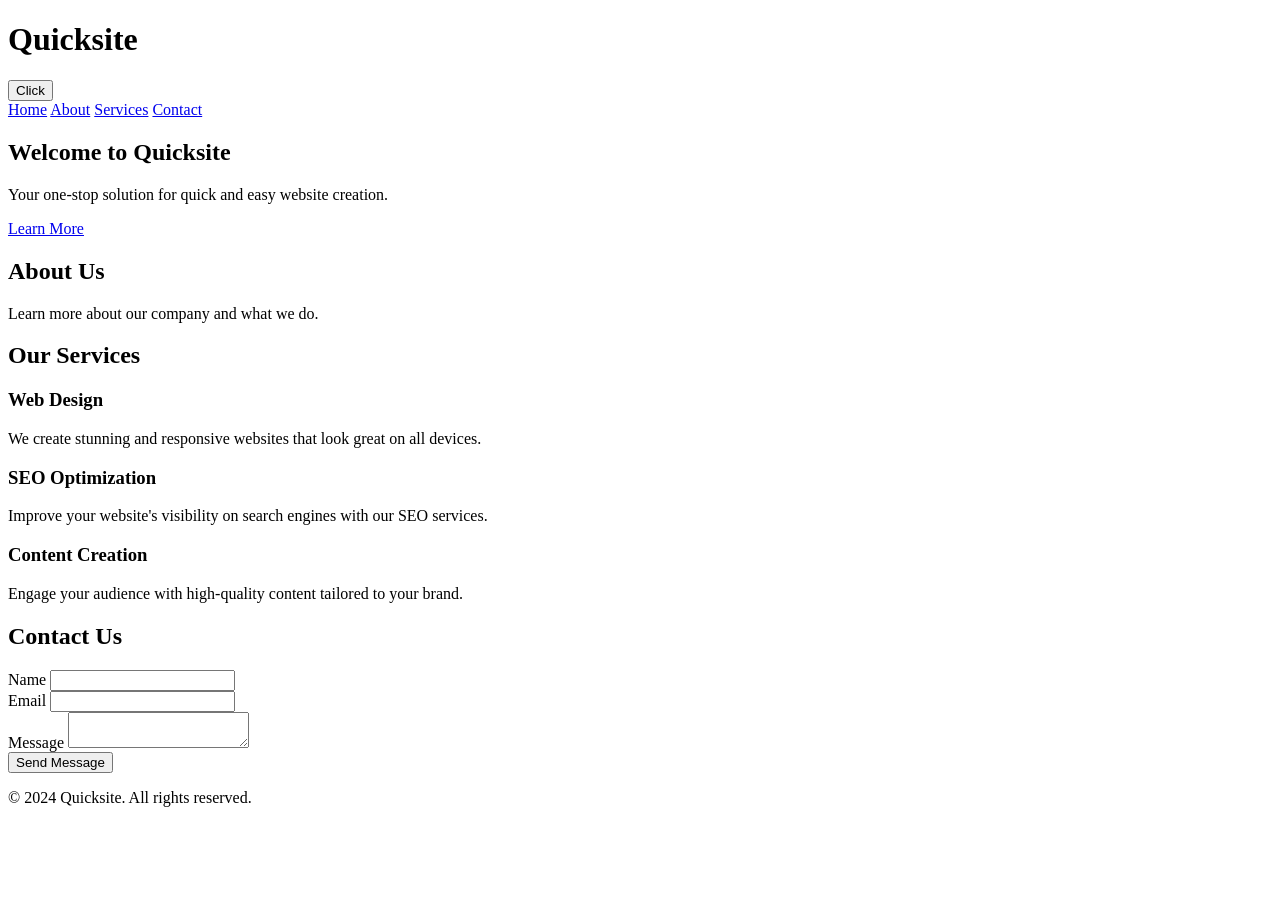
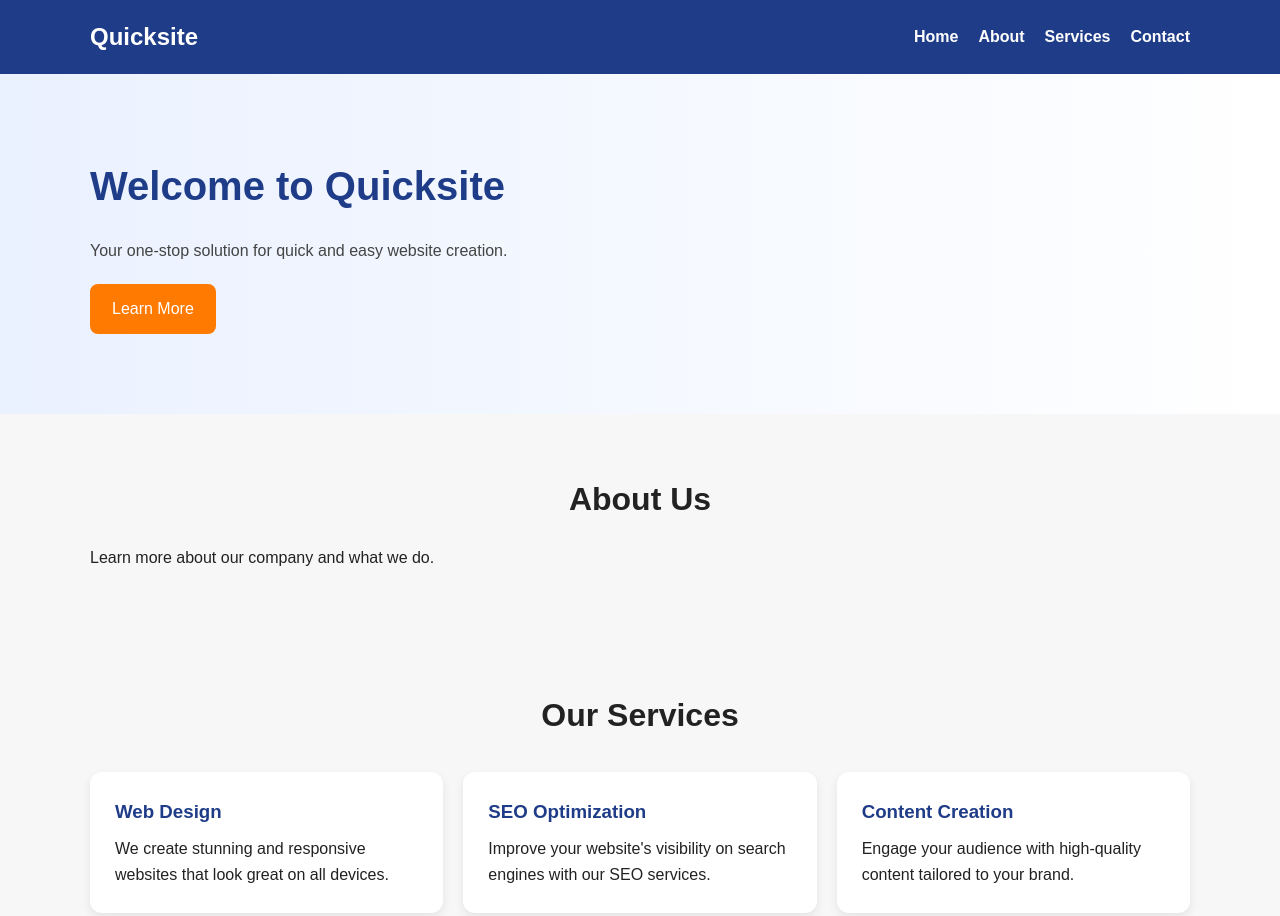
Before and after one commit to Clem-Bot/Web-practice, a plain HTML site: page index.html in a window 1280 px wide. Shown: the top 916 px of the page. Before the commit the page ends 823 px from the top, so only its background shows below. Drawn offline with Linux system fonts and the light colour scheme.

Commit message:
linked style.css file to index.html

```diff
--- a/index.html
+++ b/index.html
@@ -4,6 +4,7 @@
     <meta charset="UTF-8">
     <meta name="viewport" content="width=device-width, initial-scale=1.0">
     <title>Site Template</title>
+    <link rel="stylesheet" href="style.css">
 </head>
 <body>
     <!-- This is a template for a simple HTML page. You can customize it by adding your own content, styles, and scripts. -->
--- a/style.css
+++ b/style.css
@@ -7,7 +7,7 @@
 body {
     font-family: Arial, sans-serif;
     line-height: 1.6;
-    color:blanchedalmond;
+    color:#222;
     background-color: #f7f7f7;
 }
 
```
